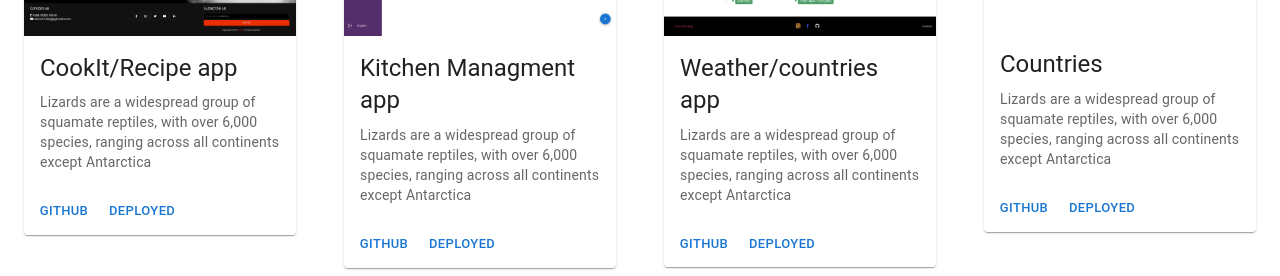
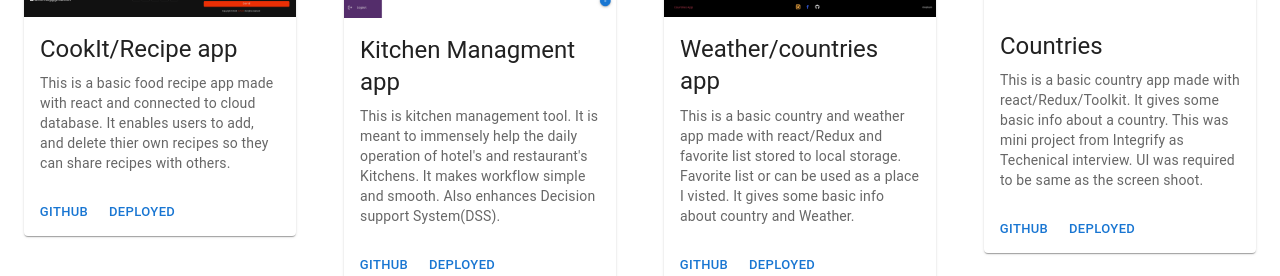
Before and after one commit to nahomzoe/nahom-s-Profile-MUI-React, a React (Create React App) app: page / in a window 1280 px wide. Shown: the part 991-1267 px from the top of the page. Built offline with nearby package versions, Linux system fonts and the light colour scheme; no server answers; the database is empty.

Commit message:
project content added

```diff
--- a/src/components/About.js
+++ b/src/components/About.js
@@ -17,7 +17,7 @@ import { RiDoubleQuotesL, RiDoubleQuotesR } from "react-icons/ri";
 
 export default function About() {
   return (
-    <Grid container spacing={3}>
+    <Grid container spacing={6}>
       <Grid item xs>
         <Card sx={{ maxWidth: "28.5rem", float: "right", mt: 5.5 }}>
           {/* <Typography gutterBottom variant="h5" component="div">
--- a/src/components/Projects.js
+++ b/src/components/Projects.js
@@ -52,8 +52,9 @@ export default function Projects() {
                 CookIt/Recipe app
               </Typography>
               <Typography variant="body2" color="text.secondary">
-                Lizards are a widespread group of squamate reptiles, with over
-                6,000 species, ranging across all continents except Antarctica
+                This is a basic food recipe app made with react and connected to
+                cloud database. It enables users to add, and delete thier own
+                recipes so they can share recipes with others.
               </Typography>
             </CardContent>
             <CardActions>
@@ -83,8 +84,10 @@ export default function Projects() {
                 Kitchen Managment app
               </Typography>
               <Typography variant="body2" color="text.secondary">
-                Lizards are a widespread group of squamate reptiles, with over
-                6,000 species, ranging across all continents except Antarctica
+                This is kitchen management tool. It is meant to immensely help
+                the daily operation of hotel's and restaurant's Kitchens. It
+                makes workflow simple and smooth. Also enhances Decision support
+                System(DSS).
               </Typography>
             </CardContent>
             <CardActions>
@@ -107,8 +110,10 @@ export default function Projects() {
                 Weather/countries app
               </Typography>
               <Typography variant="body2" color="text.secondary">
-                Lizards are a widespread group of squamate reptiles, with over
-                6,000 species, ranging across all continents except Antarctica
+                This is a basic country and weather app made with react/Redux
+                and favorite list stored to local storage. Favorite list or can
+                be used as a place I visted. It gives some basic info about
+                country and Weather.
               </Typography>
             </CardContent>
             <CardActions>
@@ -141,8 +146,10 @@ export default function Projects() {
                 Countries
               </Typography>
               <Typography variant="body2" color="text.secondary">
-                Lizards are a widespread group of squamate reptiles, with over
-                6,000 species, ranging across all continents except Antarctica
+                This is a basic country app made with react/Redux/Toolkit. It
+                gives some basic info about a country. This was mini project
+                from Integrify as Techenical interview. UI was required to be
+                same as the screen shoot.
               </Typography>
             </CardContent>
             <CardActions>
```
